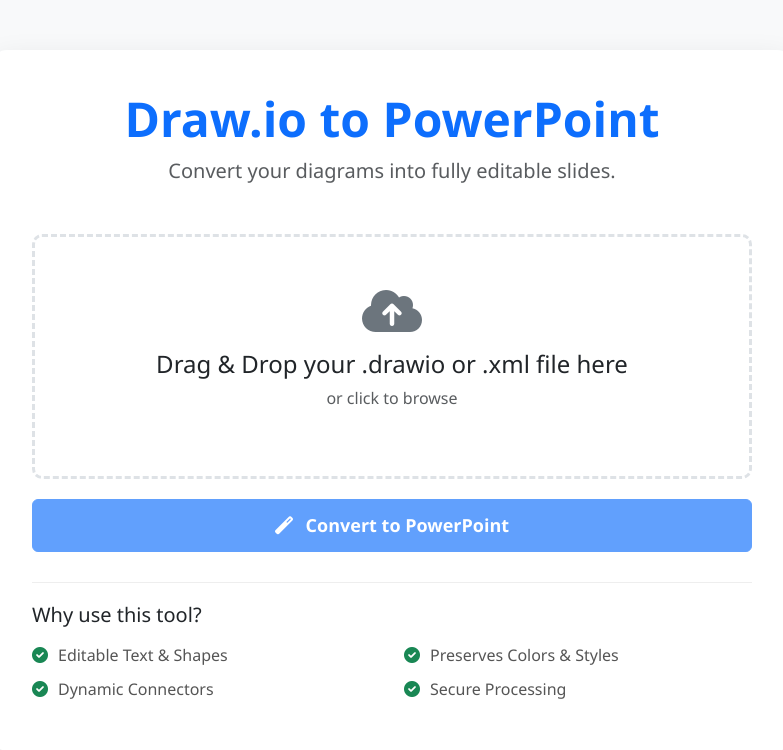
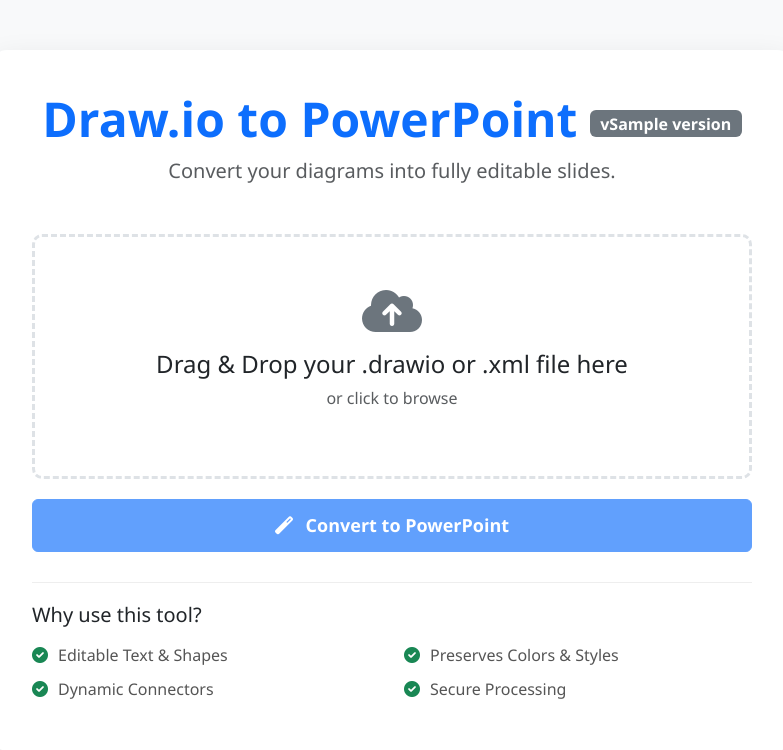
Before and after one commit to Al4st41r/Drawio2PPTX, a Flask app: template webapp/templates/index.html in a window 1280 px wide. Shown: the top 750 px of the page, without its empty margins (248-1031 px from the left). Run offline with Flask 3, Linux system fonts and the light colour scheme; the template is opened without the code that fills it: most values are stand-ins (such as "Sample title", 1, 10 or a date in 2020).

Commit message:
chore: Add version 1.0.0 and display in UI

```diff
--- a/converter/__init__.py
+++ b/converter/__init__.py
@@ -1,5 +1,7 @@
 from .parser import DrawioParser
 from .engine import PptxGenerator
+
+__version__ = "1.0.0"
 
 def convert(input_file, output_file):
     print(f"Parsing {input_file}...")
--- a/pyproject.toml
+++ b/pyproject.toml
@@ -1,6 +1,6 @@
 [project]
 name = "drawio2pptx"
-version = "0.1.0"
+version = "1.0.0"
 description = "Add your description here"
 readme = "README.md"
 requires-python = ">=3.13"
--- a/webapp/app.py
+++ b/webapp/app.py
@@ -5,54 +5,112 @@ from werkzeug.utils import secure_filename
 import sys
 
 # Add parent directory to path to allow importing converter
+
 sys.path.append(os.path.abspath(os.path.join(os.path.dirname(__file__), '..')))
-from converter import convert
+
+from converter import convert, __version__
+
+
 
 app = Flask(__name__)
-app.secret_key = 'supersecretkey' # Change this for production
+
+app.secret_key = 'supersecretkey'  # Change this for production
+
 app.config['UPLOAD_FOLDER'] = os.path.join(os.path.dirname(__file__), 'uploads')
+
 app.config['OUTPUT_FOLDER'] = os.path.join(os.path.dirname(__file__), 'outputs')
-app.config['MAX_CONTENT_LENGTH'] = 16 * 1024 * 1024 # 16MB limit
+
+app.config['MAX_CONTENT_LENGTH'] = 16 * 1024 * 1024  # 16MB limit
+
+
 
 ALLOWED_EXTENSIONS = {'drawio', 'xml'}
 
+
+
+
+
 def allowed_file(filename):
+
     return '.' in filename and filename.rsplit('.', 1)[1].lower() in ALLOWED_EXTENSIONS
 
+
+
+
+
 @app.route('/', methods=['GET', 'POST'])
+
 def index():
+
     if request.method == 'POST':
+
         # Check if the post request has the file part
+
         if 'file' not in request.files:
+
             flash('No file part')
+
             return redirect(request.url)
+
+
 
         file = request.files['file']
 
+
+
         if file.filename == '':
+
             flash('No selected file')
+
             return redirect(request.url)
 
+
+
         if file and allowed_file(file.filename):
+
             filename = secure_filename(file.filename)
+
             unique_id = str(uuid.uuid4())
-            input_path = os.path.join(app.config['UPLOAD_FOLDER'], f"{unique_id}_{filename}")
+
+            input_path = os.path.join(
+
+                app.config['UPLOAD_FOLDER'], f"{unique_id}_{filename}")
+
             output_filename = f"{os.path.splitext(filename)[0]}.pptx"
-            output_path = os.path.join(app.config['OUTPUT_FOLDER'], f"{unique_id}_{output_filename}")
+
+            output_path = os.path.join(
+
+                app.config['OUTPUT_FOLDER'], f"{unique_id}_{output_filename}")
+
+
 
             file.save(input_path)
 
+
+
             try:
+
                 convert(input_path, output_path)
+
                 return send_file(output_path, as_attachment=True, download_name=output_filename)
+
             except Exception as e:
+
                 flash(f"Error converting file: {str(e)}")
+
                 return redirect(request.url)
+
             finally:
+
                 # Cleanup could happen here or via a cron job
+
                 pass
 
-    return render_template('index.html')
+
+
+    return render_template('index.html', version=__version__)
+
+
 
 if __name__ == '__main__':
     os.makedirs(app.config['UPLOAD_FOLDER'], exist_ok=True)
--- a/webapp/templates/index.html
+++ b/webapp/templates/index.html
@@ -82,7 +82,7 @@
 
 <div class="main-container">
     <div class="text-center mb-5">
-        <h1 class="display-5 fw-bold text-primary">Draw.io to PowerPoint</h1>
+        <h1 class="display-5 fw-bold text-primary">Draw.io to PowerPoint <span class="badge bg-secondary fs-6 align-middle">v{{ version }}</span></h1>
         <p class="lead text-muted">Convert your diagrams into fully editable slides.</p>
     </div>
 
```
Also changed, not shown: main.py (+8 -3 lines).
